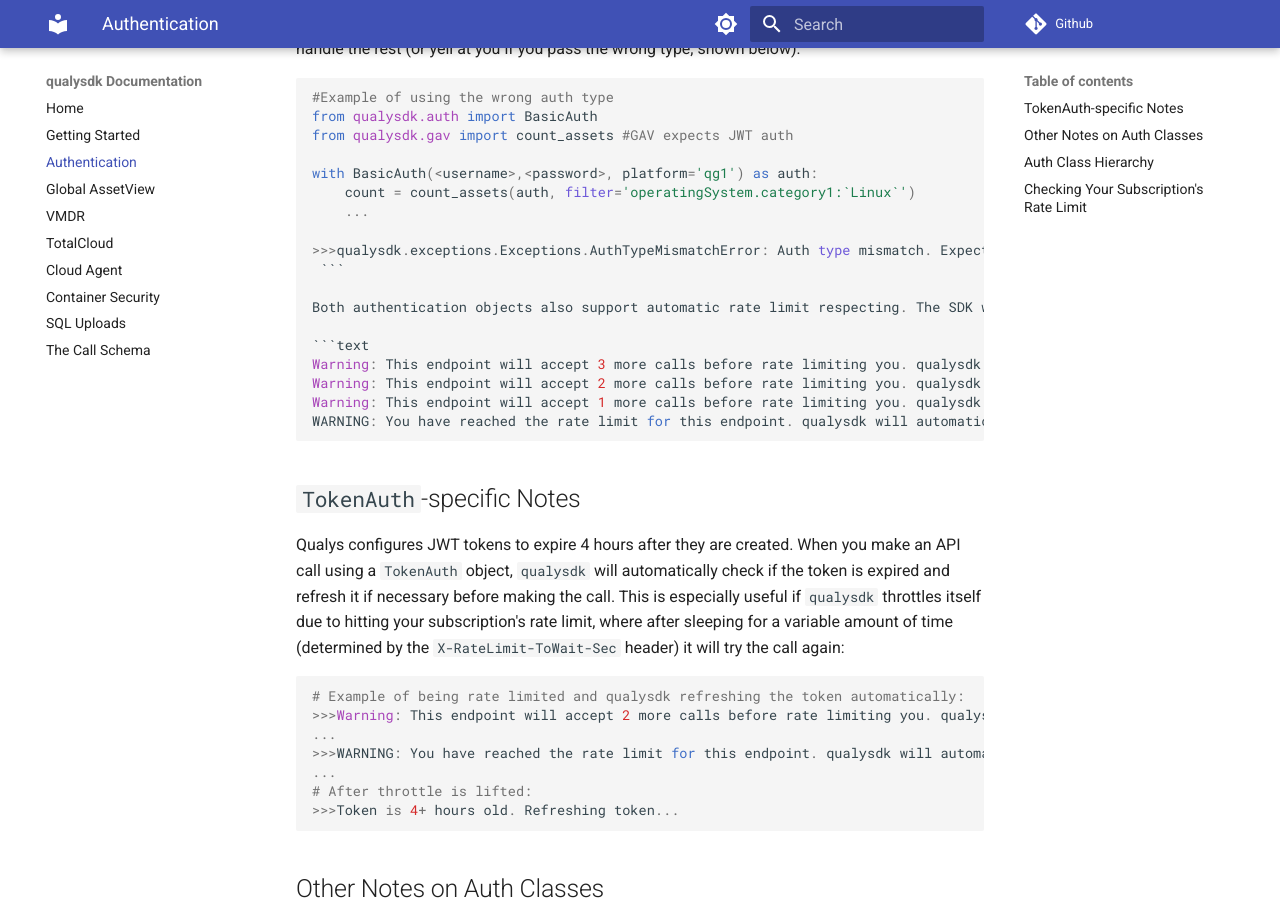
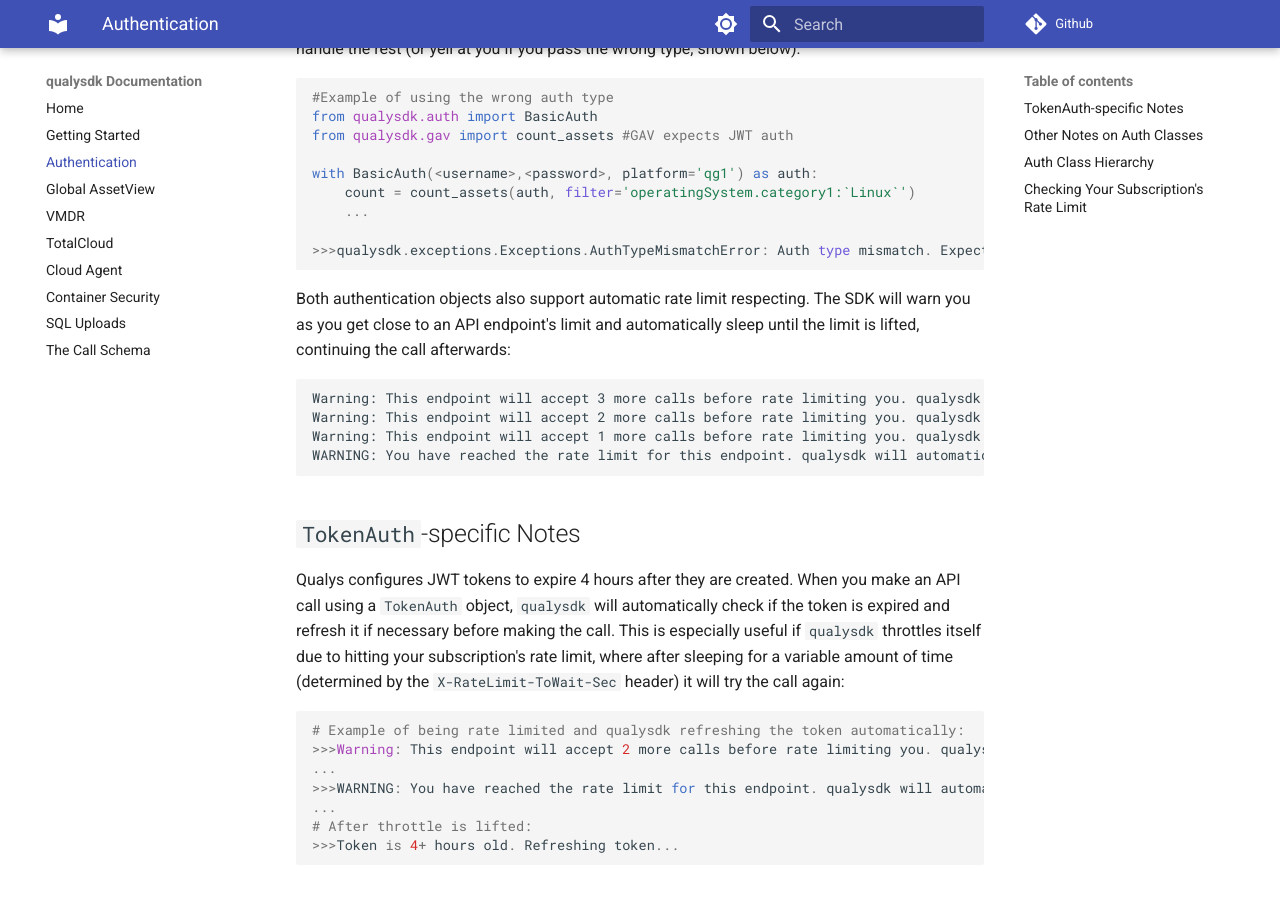
Before and after one commit to 0x41424142/qualysdk, an MkDocs documentation site: the page built from docs/authentication.md, in a window 1280 px wide and 900 px high, scrolled down 345 px. Built offline with MkDocs 1.6.1 and Material for MkDocs 9.7.7, drawn with Linux system fonts in a browser that asks for light colours; comment, search, counter and statistics services are not loaded.

Commit message:
Update authentication.md

````diff
--- a/docs/authentication.md
+++ b/docs/authentication.md
@@ -18,11 +18,11 @@
     ...
 
 >>>qualysdk.exceptions.Exceptions.AuthTypeMismatchError: Auth type mismatch. Expected token but got basic.
- ```
+```
 
 Both authentication objects also support automatic rate limit respecting. The SDK will warn you as you get close to an API endpoint's limit and automatically sleep until the limit is lifted, continuing the call afterwards:
 
-```text
+```plaintext
 Warning: This endpoint will accept 3 more calls before rate limiting you. qualysdk will automatically sleep once remaining calls hits 0.
 Warning: This endpoint will accept 2 more calls before rate limiting you. qualysdk will automatically sleep once remaining calls hits 0.
 Warning: This endpoint will accept 1 more calls before rate limiting you. qualysdk will automatically sleep once remaining calls hits 0.
````
